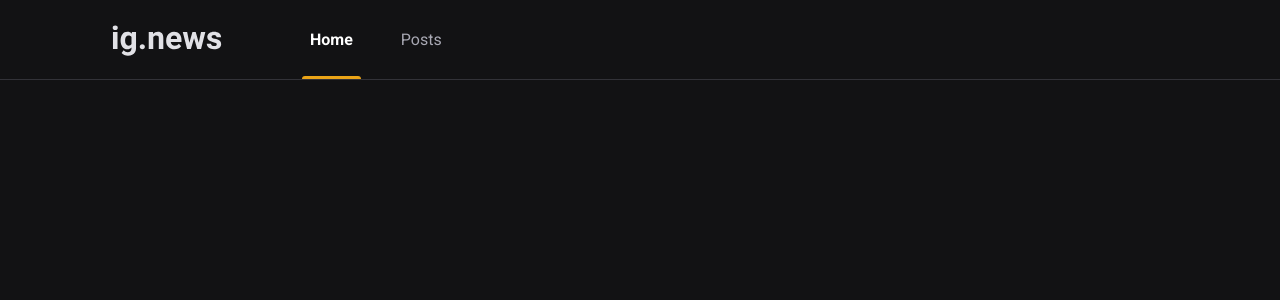
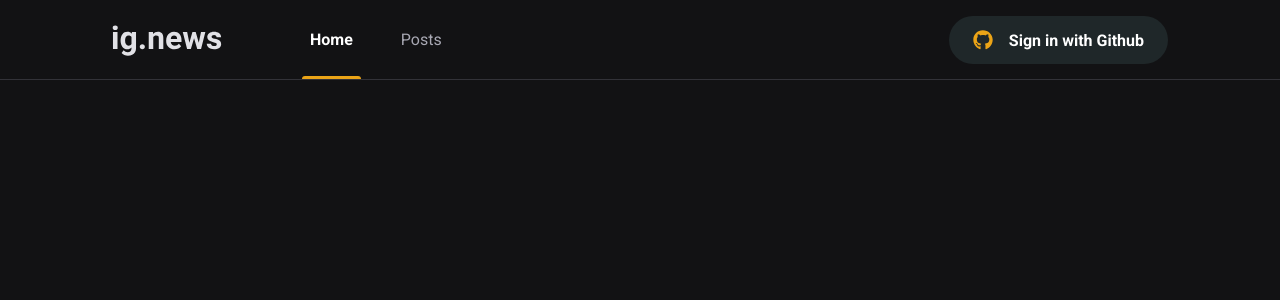
Before and after one commit to araujo-jp/IgNews, a Next.js app: page / in a window 1280 px wide. Shown: the top 300 px of the page. Built offline with nearby package versions, Linux system fonts and the light colour scheme.

Commit message:
feat: add component SignInButton

```diff
--- a/src/components/Header/index.tsx
+++ b/src/components/Header/index.tsx
@@ -1,3 +1,4 @@
+import { SignInButton } from '../SignInButton'
 import styles from './styles.module.scss'
 
 export function Header() {
@@ -10,6 +11,8 @@ export function Header() {
           <a className={styles.active}>Home</a>
           <a>Posts</a>
         </nav>
+
+        <SignInButton />
       </div>
     </header>
   )
--- /dev/null
+++ b/src/components/SignInButton/index.tsx
@@ -0,0 +1,27 @@
+import { FaGithub } from 'react-icons/fa'
+import { FiX } from 'react-icons/fi'
+
+import styles from './styles.module.scss'
+
+export function SignInButton() {
+  const isUserLoggedIn = false
+
+  return isUserLoggedIn ? (
+    <button
+      type="button"
+      className={styles.signInButton}
+    >
+      <FaGithub color="#04d361" />
+      João Paulo Araújo
+      <FiX color="737380" className={styles.closeIcon} />
+    </button>
+  ) : (
+    <button
+      type="button"
+      className={styles.signInButton}
+    >
+      <FaGithub color="#eba417" />
+      Sign in with Github
+    </button>
+  )
+}
--- /dev/null
+++ b/src/components/SignInButton/styles.module.scss
@@ -0,0 +1,34 @@
+.signInButton {
+  height: 3rem;
+  border-radius: 3rem;
+  background: var(--gray-850);
+  border: 0;
+  padding: 0 1.5rem;
+
+  display: flex;
+  align-items: center;
+  justify-content: center;
+
+  color: var(--white);
+  font-weight: bold;
+
+  svg {
+    width: 20px;
+    height: 20px;
+  }
+
+  svg:first-child {
+    margin-right: 1rem;
+  }
+
+  svg.closeIcon {
+    margin-left: 1rem;
+
+  }
+
+  transition: filter 0.2s;
+
+  &:hover {
+    filter: brightness(0.8);
+  }
+}
```
